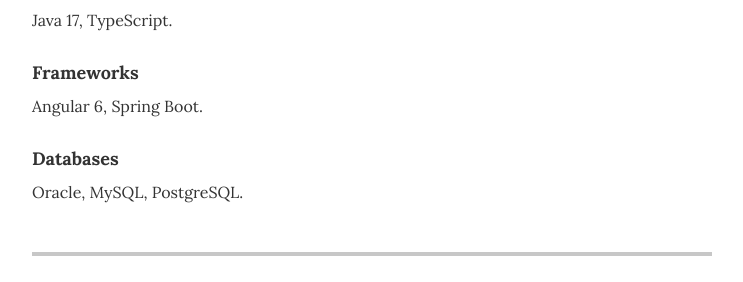
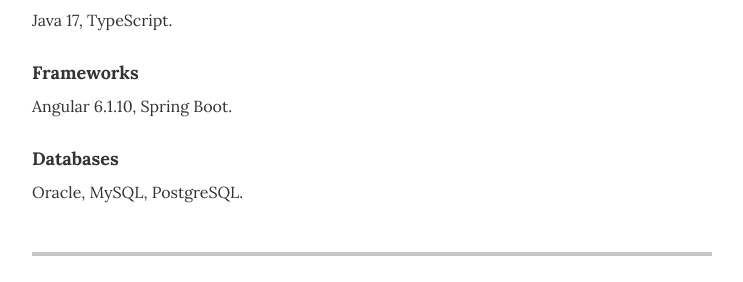
Before and after one commit to pedrobezerradev/pedrobezerradev.github.io, a Jekyll site: the page built from index.html, in a window 1280 px wide and 900 px high, scrolled down 1843 px. Shown: the part 551-833 px from the top of the window, without its empty margins (268-1011 px from the left). Built offline with Jekyll 4.4.1, drawn with Linux system fonts in a browser that asks for light colours.

Commit message:
feat: changing angular version

```diff
--- a/_data/skills.yml
+++ b/_data/skills.yml
@@ -4,7 +4,7 @@
 
 # Frameworks
 - skill: Frameworks
-  description: Angular 6, Spring Boot.
+  description: Angular 6.1.10, Spring Boot.
 
 # Databases
 - skill: Databases
```
